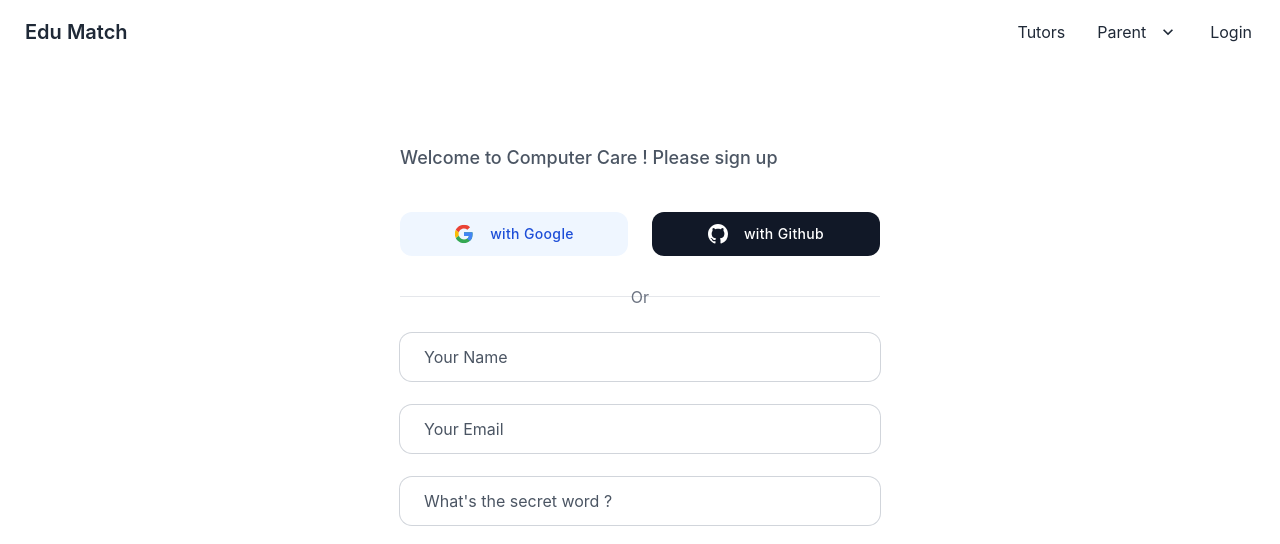
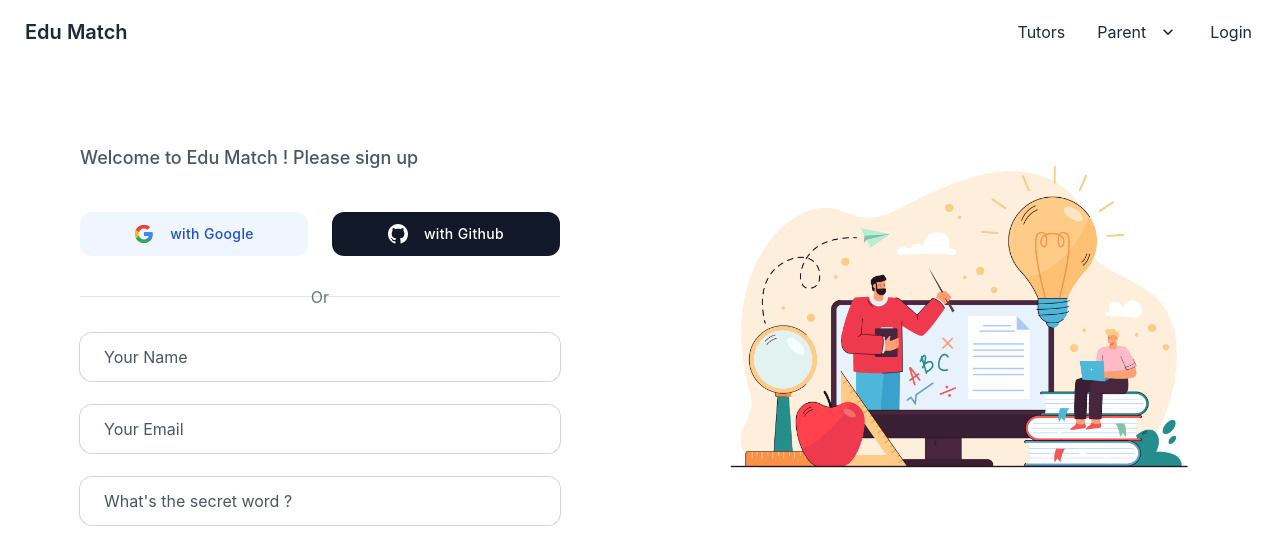
Before and after one commit to JahidHasanPintu/edumatch-client-side, a React (Create React App) app: page /register in a window 1280 px wide. Shown: the top 544 px of the page. Built offline with nearby package versions, Linux system fonts and the light colour scheme; no server answers; the HTML template or start-up script is replaced by a standard one.

Commit message:
display name updated

```diff
--- a/src/Components/Login/Login.jsx
+++ b/src/Components/Login/Login.jsx
@@ -4,6 +4,7 @@ import { useLocation, useNavigate } from 'react-router-dom';
 import { auth } from '../../firebase/firebase.init';
 import { useSendPasswordResetEmail, useSignInWithEmailAndPassword, useSignInWithGoogle } from 'react-firebase-hooks/auth';
 import { ToastContainer, toast } from 'react-toastify';
+import teachingImg from '../../assets/images/teachingIcon.jpg';
 
 
 const Login = () => {
@@ -85,7 +86,11 @@ const Login = () => {
 
     return (
         <div className="">
-            <div className="h-full ml-auto lg:w-6/12">
+            <div className="flex flex-col sm:flex-row">
+                <div className="hidden sm:block py-12 px-6  sm:p-20 xl:w-6/12">
+                    <img src={teachingImg} alt="" />
+                </div>
+                <div className="h-full  lg:w-6/12">
                     <div className="m-auto py-12 px-6 sm:p-20 xl:w-10/12">
                         <div className="">
 
@@ -159,10 +164,9 @@ const Login = () => {
                             </div>
                         </div>
                     </div>
+
                 </div>
-
-
-
+            </div>
         </div>
     );
 };
--- a/src/Components/Register/Register.jsx
+++ b/src/Components/Register/Register.jsx
@@ -2,8 +2,10 @@ import React, { useRef, useState } from 'react';
 import google from '../../assets/images/google.svg';
 import { useLocation, useNavigate } from 'react-router-dom';
 import { auth } from '../../firebase/firebase.init';
-import { useSendPasswordResetEmail, useSignInWithEmailAndPassword, useSignInWithGoogle, useCreateUserWithEmailAndPassword } from 'react-firebase-hooks/auth';
 import { ToastContainer, toast } from 'react-toastify';
+import teachingReg from '../../assets/images/teacherRegistration.jpg';
+import { useCreateUserWithEmailAndPassword } from 'react-firebase-hooks/auth';
+import { updateProfile, sendEmailVerification } from 'firebase/auth';
 
 
 const Register = () => {
@@ -14,6 +16,8 @@ const Register = () => {
     const navigate = useNavigate();
     const location = useLocation();
     let from = location.state?.from?.pathname || "/";
+
+
     const [
         createUserWithEmailAndPassword,
         user,
@@ -22,12 +26,59 @@ const Register = () => {
         sending,
     ] = useCreateUserWithEmailAndPassword(auth, { sendEmailVerification: true });
 
-    const handleRegister = async event => {
+    // const handleRegister = async event => {
+    //     event.preventDefault();
+    //     createUserWithEmailAndPassword(email, password);
+    //     toast('verification email sent');
+    //     navigate(from, { replace: true });
+    // }
+
+    const handleRegister = async (event) => {
         event.preventDefault();
-        createUserWithEmailAndPassword(email, password);
-        toast('verification email sent');
-        navigate(from, { replace: true });
-    }
+
+        try {
+          // Create the user with email and password
+          const { user } = await createUserWithEmailAndPassword(auth, email, password);
+
+          // Update the user's display name
+          await updateProfile(user, {
+            displayName: fullName,
+          });
+
+
+          toast("Verification email sent");
+          navigate(from, { replace: true });
+        } catch (error) {
+          // Handle any errors
+          console.error("Registration Error:", error);
+        }
+      };
+
+//   const [createUserWithEmailAndPassword, user, error, loading, sending] = useCreateUserWithEmailAndPassword(auth);
+
+//   const handleRegister = async (event) => {
+//     event.preventDefault();
+
+//     try {
+//       // Create the user with email and password
+//       await createUserWithEmailAndPassword(email, password);
+
+//       // Update the user's display name
+//       const currentUser = auth.currentUser;
+//       await updateProfile(currentUser, {
+//         displayName: fullName, // Replace 'name' with the actual name value
+//       });
+
+//       // Send email verification
+//       await sendEmailVerification(currentUser);
+
+//       toast('Verification email sent');
+//       navigate(from, { replace: true });
+//     } catch (error) {
+//       // Handle any errors
+//       console.error('Registration Error:', error);
+//     }
+//   };
 
 
     const [error1, setError1] = useState('');
@@ -49,10 +100,11 @@ const Register = () => {
 
     return (
         <div>
+            <div className="flex flex-col sm:flex-row">
             <div className="m-auto py-12 px-6 sm:p-20 xl:w-6/12">
                 <div className="space-y-4">
 
-                    <p className="font-medium text-lg text-gray-600">Welcome to Computer Care ! Please sign up </p>
+                    <p className="font-medium text-lg text-gray-600">Welcome to Edu Match ! Please sign up </p>
                 </div>
 
                 <div className="mt-10 grid gap-6 sm:grid-cols-2">
@@ -134,6 +186,13 @@ const Register = () => {
                 </div>
             </div>
 
+            <div className="hidden sm:block py-12 px-6  sm:p-20 xl:w-6/12">
+                    <img src={teachingReg} alt="" />
+                </div>
+
+            </div>
+
+
         </div>
     );
 };
```
Also changed, not shown: src/assets/images/teacherRegistration.jpg (added), src/assets/images/teachingIcon.jpg (added). Lines whose indentation alone changed are shown as unchanged.
